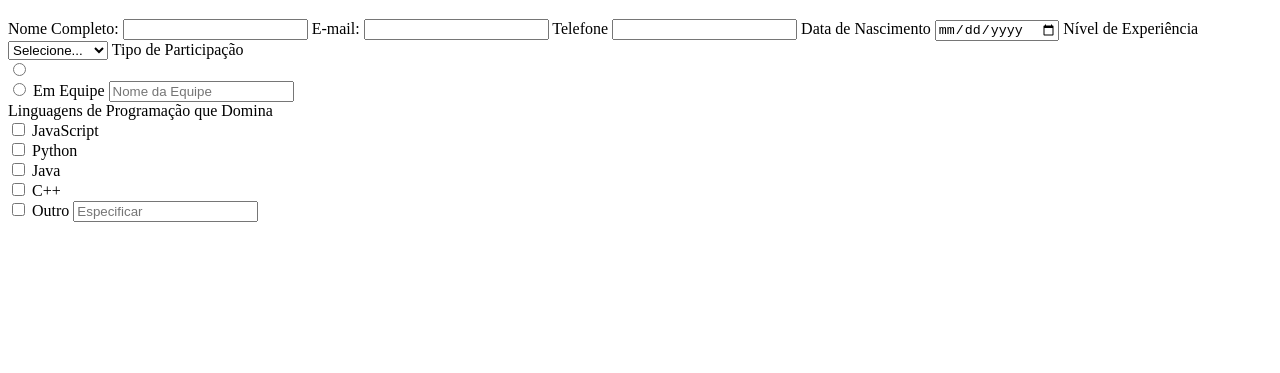
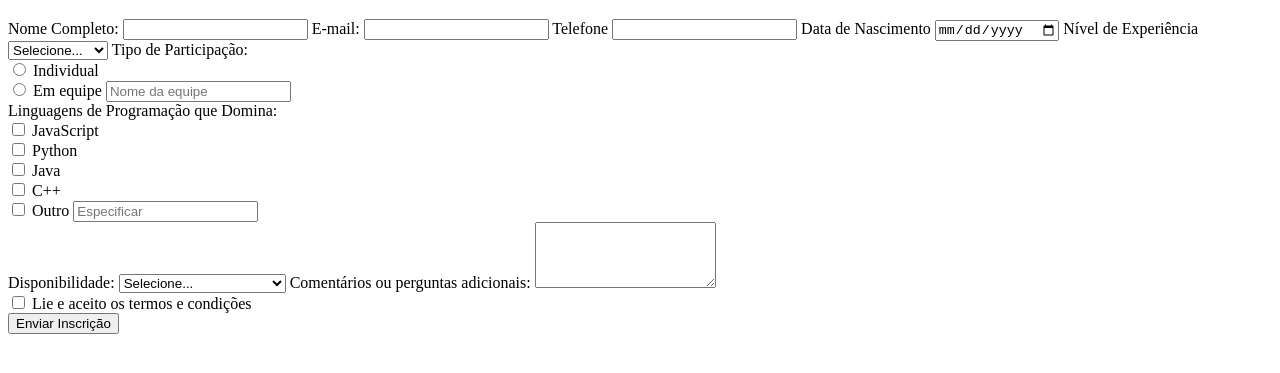
Before and after one commit to RodrigoASM6/Formul-rio-Code-Quest, a plain HTML site: page index.html in a window 1280 px wide. Shown: the part 159-532 px from the top of the page. Drawn offline with Linux system fonts and the light colour scheme.

Commit message:
Terminando o HTML

```diff
--- a/index.html
+++ b/index.html
@@ -39,7 +39,7 @@
         <option value="avancado">Avançado</option>
       </select>
 
-      <label>Tipo de Participação</label>
+      <label>Tipo de Participação:</label>
 
       <div>
         <input
@@ -49,44 +49,80 @@
           value="individual"
           required
         />
+        <label for="individual">Individual</label>
       </div>
 
       <div>
-          <input type="radio" class="equipe" name="participacao" value="equipe">
-          <label for="equipe">Em Equipe</label>
-          <input type="text" class="nomeEquipe" name="nomeEquipe" placeholder="Nome da Equipe">
+        <input type="radio" class="equipe" name="participacao" value="equipe" />
+        <label for="equipe">Em equipe</label>
+        <input
+          type="text"
+          class="nomeEquipe"
+          name="nomeEquipe"
+          placeholder="Nome da equipe"
+        />
       </div>
 
-        <label>Linguagens de Programação que Domina</label>
+      <label>Linguagens de Programação que Domina:</label>
 
       <div>
-          <input type="checkbox" class="javascript" name="linguagens" value="JavaScript">
+        <input
+          type="checkbox"
+          class="javascript"
+          name="linguagens"
+          value="JavaScript"
+        />
         <label for="javascript">JavaScript</label>
       </div>
 
       <div>
-          <input type="checkbox" class="python" name="linguagens" value="Python">
+        <input
+          type="checkbox"
+          class="python"
+          name="linguagens"
+          value="Python"
+        />
         <label for="python">Python</label>
       </div>
 
       <div>
-          <input type="checkbox" class="java" name="linguagens" value="Java">
+        <input type="checkbox" class="java" name="linguagens" value="Java" />
         <label for="java">Java</label>
       </div>
 
       <div>
-          <input type="checkbox" class="cpp" name="linguagens" value="C++">
+        <input type="checkbox" class="cpp" name="linguagens" value="C++" />
         <label for="cpp">C++</label>
       </div>
 
       <div>
-          <input type="checkbox" class="outro" name="linguagens" value="Outro">
+        <input type="checkbox" class="outro" name="linguagens" value="Outro" />
         <label for="outro">Outro</label>
-          <input type="text" id="outroLinguagem" name="outroLinguagem" placeholder="Especificar">
+        <input
+          type="text"
+          class="outroLinguagem"
+          name="outroLinguagem"
+          placeholder="Especificar"
+        />
       </div>
 
+      <label for="disponibilidade">Disponibilidade:</label>
+      <select name="" class="disponibilidade" name="disponibilidade" required>
+        <option value="">Selecione...</option>
+        <option value="sabado">Sábado (09:00 - 18:00)</option>
+        <option value="domingo">Domingo (09:00 - 18:00)</option>
+        <option value="Ambos os dias"></option>
+      </select>
 
+      <label for="comentarios">Comentários ou perguntas adicionais:</label>
+      <textarea name="comentarios" class="comentarios" rows="4"></textarea>
+
+      <div>
+        <input type="checkbox" name="termos" class="termos" required />
+        <label for="termos">Lie e aceito os termos e condições</label>
       </div>
+
+      <button type="submit">Enviar Inscrição</button>
     </form>
   </body>
 </html>
```
Lines whose indentation alone changed are shown as unchanged.
